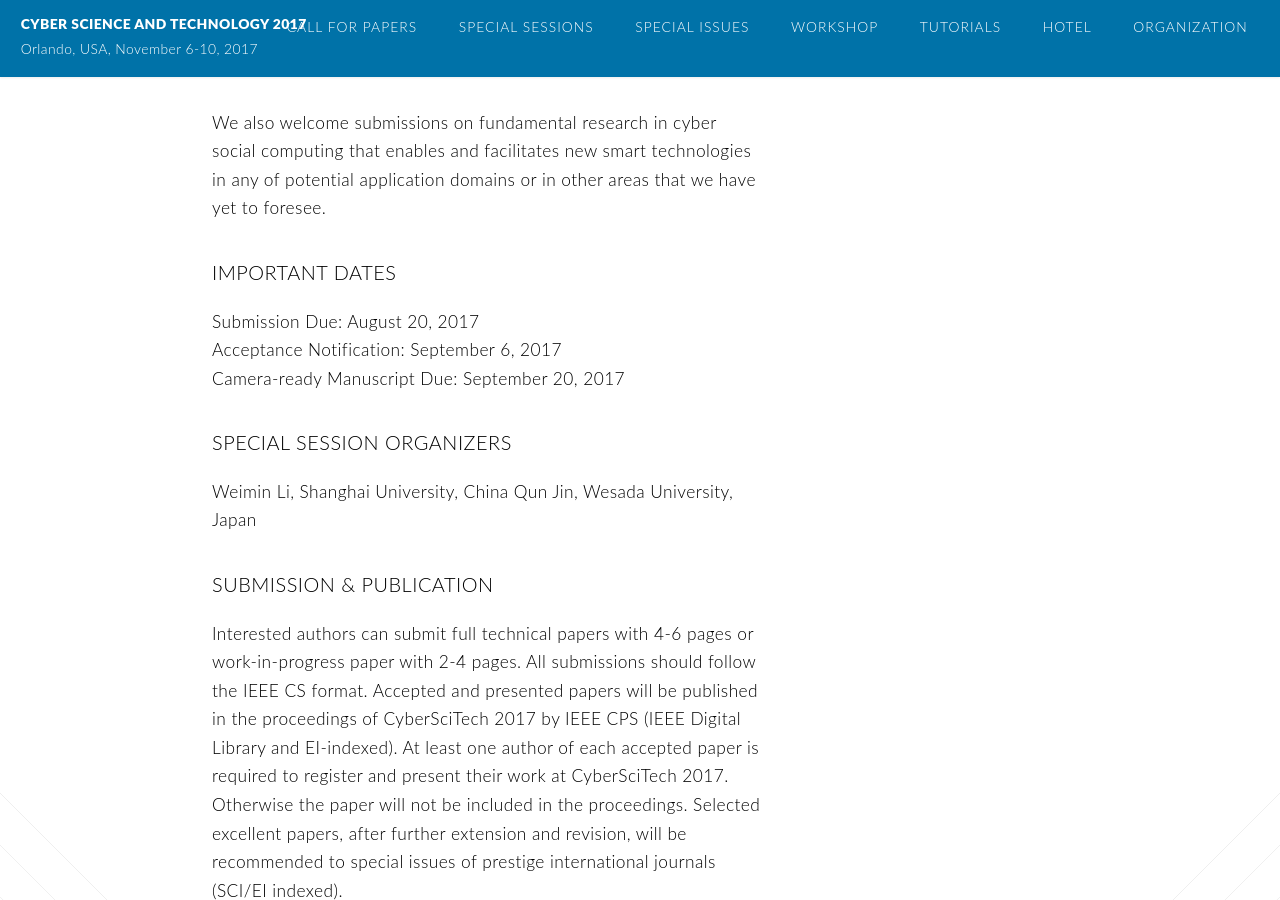
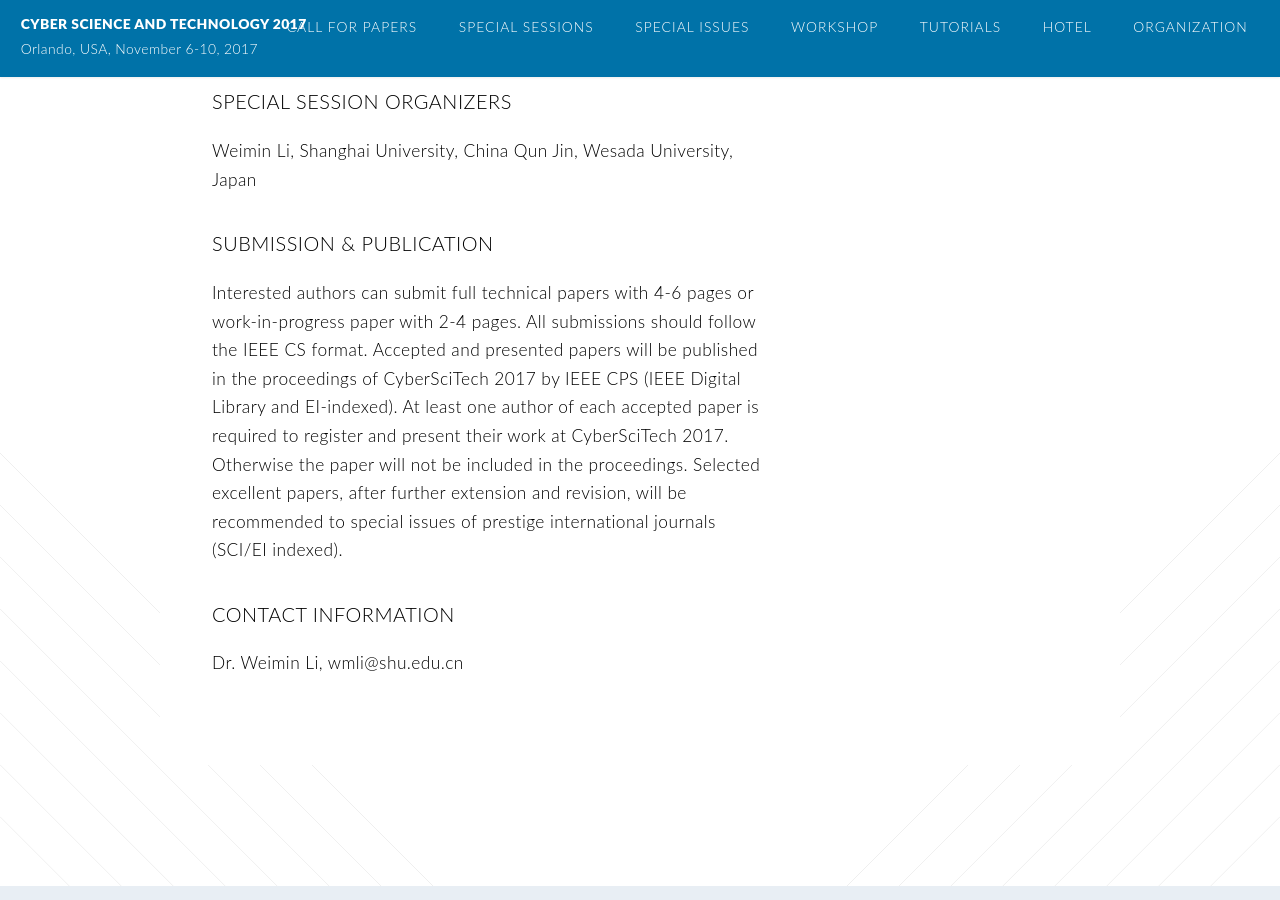
Before and after one commit to cyber-science/2017, a Jekyll site: the page built from special-session.md, in a window 1280 px wide and 900 px high, scrolled down 6517 px. Built offline with Jekyll 4.4.1, drawn with Linux system fonts in a browser that asks for light colours; nearby versions of some CDN libraries; some of the changed text lies outside the part shown.

Commit message:
remove dates in ss & workshop

```diff
--- a/special-session.md
+++ b/special-session.md
@@ -28,7 +28,6 @@ In the past several years, we have seen dramatic advancement in many application
 ### Organiser
 
 Yi Wei, Lecture, Wuyi University, wyqbits@sina.com
-
 
 ## (2) Cyber-Enabled Smart Environment and Healthcare (Cyber-ESEH)
 
@@ -99,12 +98,6 @@ Submission and Publication Authors are invited to submit their original work tha
 - (2) IEEE Internet of Things Journal (Impact factor 7.596)
 - (3) Cluster Computing (Impact factor 2.040)
 
-### Important date
-
-- Submission Due: August 20
-- Notification: September 6
-- Camera-ready Due: September 20
-
 ### Organizing committee
 
 - Tie Qiu, Dalian University of Technology, China, (Special Session Contact: qiutie@ieee.org)
@@ -138,12 +131,6 @@ This special session solicits original, unpublished papers (including work-in-pr
 
 We also welcome submissions on fundamental research in cyber social computing that enables and facilitates new smart technologies in any of potential application domains or in other areas that we have yet to foresee.
 
-### Important Dates
-
-- Submission Due:             August 20, 2017
-- Acceptance Notification:        September 6, 2017
-- Camera-ready Manuscript Due:    September 20, 2017
-
 ### Special Session Organizers
 
 Weimin Li, Shanghai University, China
```
Also changed, not shown: workshop.md (+0 -13 lines).
